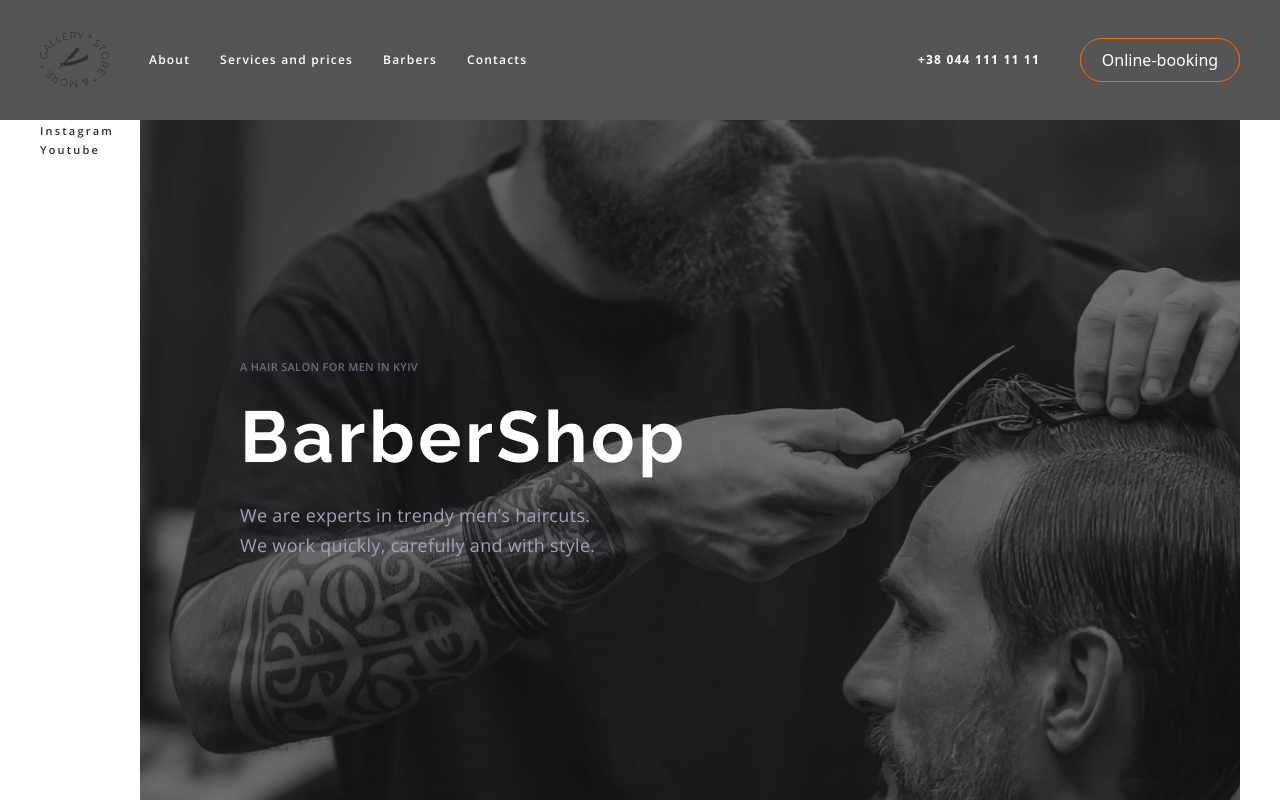
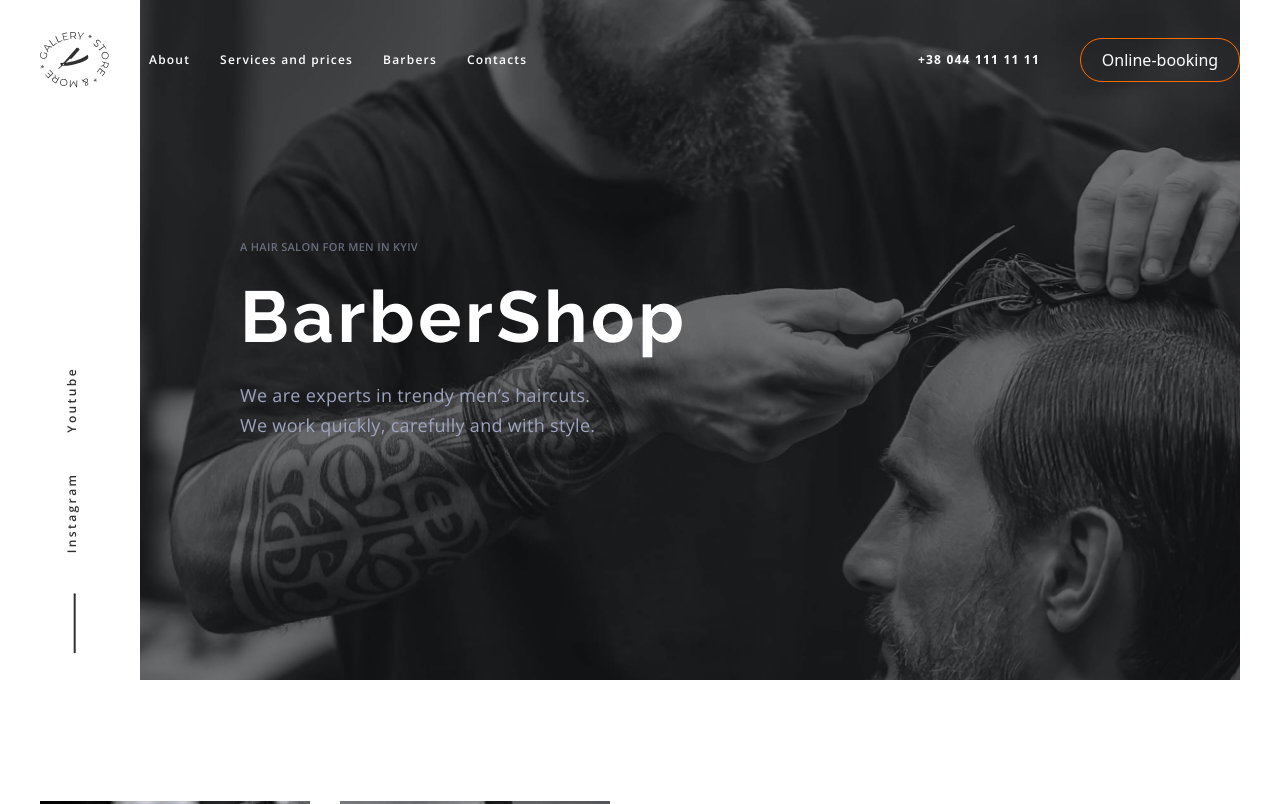
Before and after one commit to KutsVlad8/barbershop, a plain HTML site: page index.html in a window 1280 px wide. Shown: the top 804 px of the page. Drawn offline with nearby package versions, Linux system fonts and the light colour scheme.

Commit message:
поработал над хедером

```diff
--- a/css/styles.css
+++ b/css/styles.css
@@ -75,8 +75,10 @@ img {
 
 /* хедер */
 .header {
+  position: absolute;
+  width: 100%;
   padding: 32px 0;
-  background-color: #555555;
+  background-color: transparent;
 }
 .header > .container {
   display: flex;
@@ -145,10 +147,47 @@ img {
 }
 
 .content-left {
+  display: flex;
   width: 100px;
+  padding: 27px 40px;
+  align-items: flex-end;
+}
+
+.social-list {
+  display: flex;
+  align-items: baseline;
+  transform: rotate(-90deg);
+  transform-origin: bottom left;
+
   margin-top: 0;
   margin-bottom: 0;
   padding-left: 0;
+}
+
+.social-list::before {
+  content: '';
+  width: 60px;
+  height: 2px;
+  border-radius: 1px;
+  background-color: var(--title-color-second);
+}
+
+.social-list__item {
+  margin-left: 40px;
+}
+.social-list__link {
+  font-family: 'Open Sans';
+  font-weight: 600;
+  font-size: 12px;
+  line-height: 1.36;
+  letter-spacing: 0.2em;
+
+  color: var(--title-color-second);
+}
+
+.social-list__link:hover,
+.social-list__link:focus {
+  color: var(--accent-color);
 }
 
 .content-right {
@@ -399,7 +438,7 @@ img {
   padding: 20px 24px;
 
   text-align: center;
-  background-color: #555555;
+  background-color: #f7f7f7;
 }
 
 .advantages-items:nth-child(2n + 1) {
--- a/index.html
+++ b/index.html
@@ -43,10 +43,21 @@
       <!-- start -->
       <section class="hero">
         <div class="hero-content container">
-          <ul class="content-left list">
-            <li><a class="social list" href="" rel="noopener noreferrer nofollow">Instagram</a></li>
-            <li><a class="social list" href="" rel="noopener noreferrer nofollow">Youtube</a></li>
-          </ul>
+          <div class="content-left">
+            <ul class="social-list list">
+              <li class="social-list__item">
+                <a class="social-list__link list" href="" rel="noopener noreferrer nofollow"
+                  >Instagram</a
+                >
+              </li>
+              <li class="social-list__item">
+                <a class="social-list__link list" href="" rel="noopener noreferrer nofollow"
+                  >Youtube</a
+                >
+              </li>
+            </ul>
+          </div>
+
           <div class="content-right">
             <div class="content-item">
               <p class="content-greeting">A hair salon for men in Kyiv</p>
```
